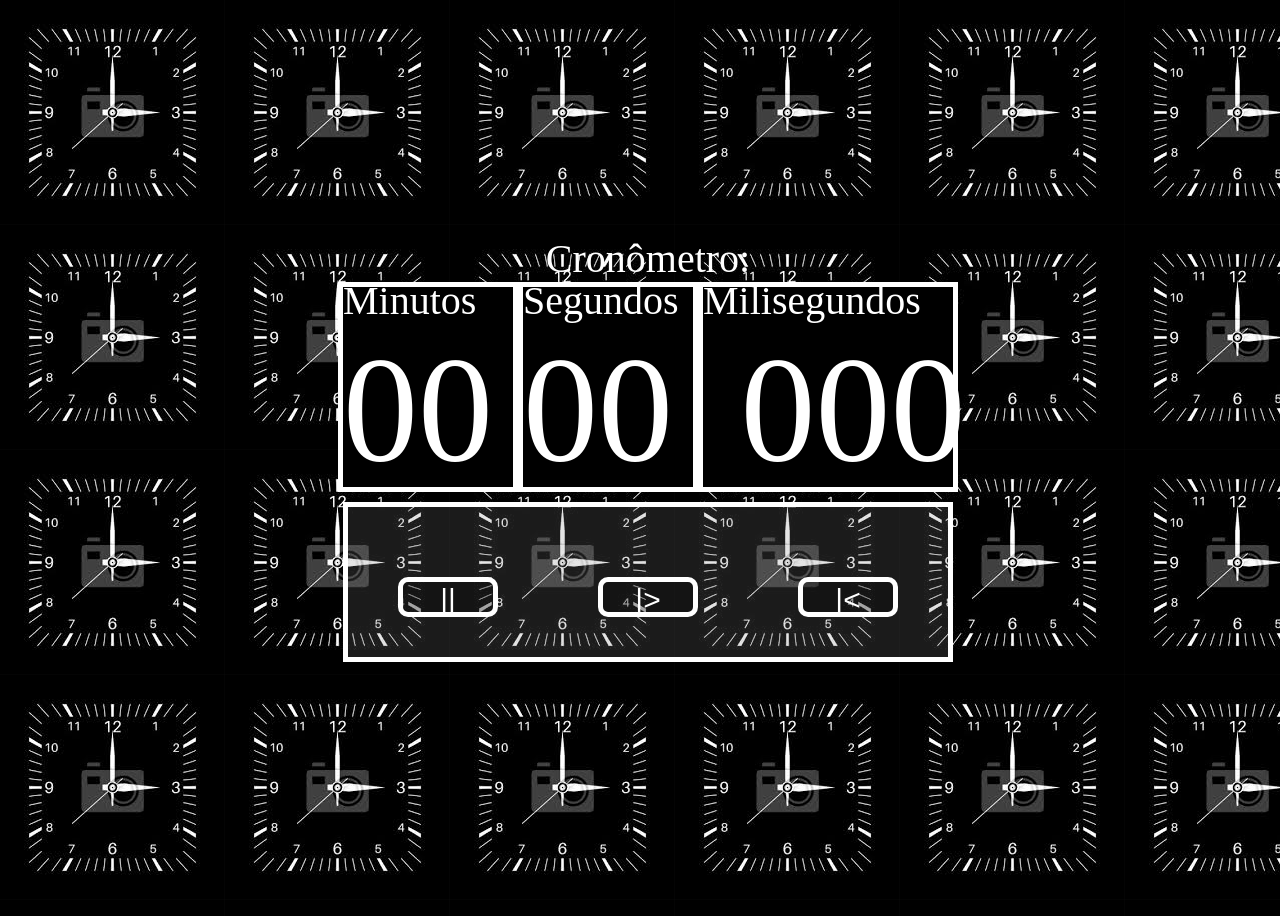
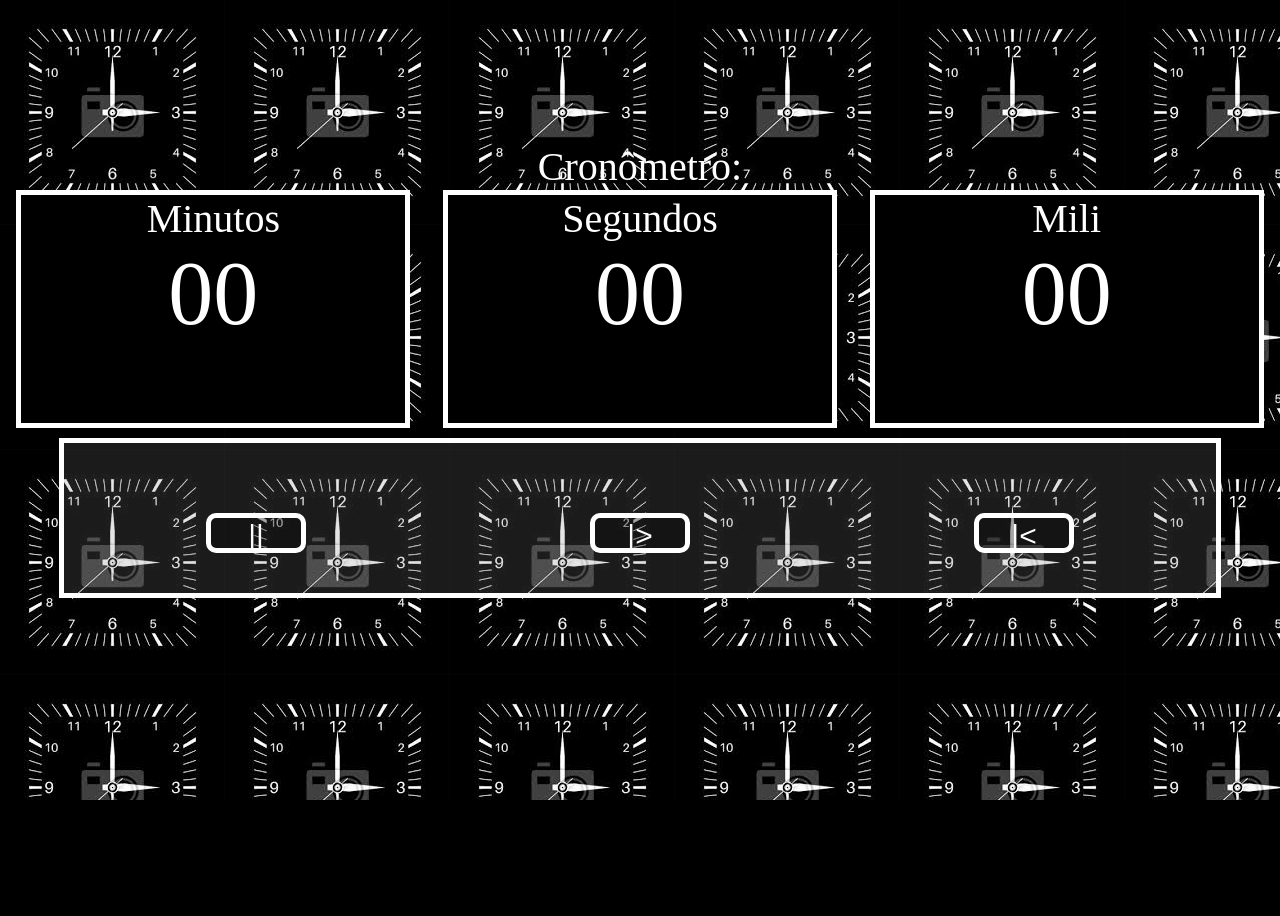
Before and after one commit to Rafael-Marcio/Projeto, a PHP site: page /index11.html in a window 1280 px wide. After the commit the page ends 800 px from the top, so only its background shows below. Run offline with PHP 8.4, Linux system fonts and the light colour scheme.

Commit message:
rafael-marcio

```diff
--- a/atividades/CSS/index11.css
+++ b/atividades/CSS/index11.css
@@ -1,7 +1,8 @@
 body{
     width: 100vw;
-    height: 900px;
+    height: 95vh;
     display: flex;
+    margin: 0;
     flex-direction: column;
     align-items: center;
     justify-content: center;
@@ -9,20 +10,20 @@ body{
     color: white;
 }
 main{
-    width: 620px;
-    height: 200px;
+    width: 100%;
+    height: 30%;
     display: flex;
     justify-content: space-around;
 }
 span{
-    width: 100px;
-    height: 300px;
-    font-size: 150px;
+    width: 100%;
+    height: 100%;
+    font-size: 90px;
     text-align: center !important;
 }
 .box{
-    width: 250px;
-    height: 200px;
+    width: 30%;
+    height: 100%;
     background-color: black;
     border: 5px solid white;
     display: flex;
@@ -31,9 +32,7 @@ span{
 }
 header{
     font-size: 40px;
-}
-#milisegundos{
-    width: 300px;
+    text-align: center;
 }
 button{
     width: 100px;
@@ -48,7 +47,7 @@ button{
     cursor: pointer;
 }
 .box1{
-    width: 600px;
+    width: 90%;
     height: 150px;
     background-color: rgba(128, 128, 128, 0.209);
     margin: 20px;
--- a/atividades/index11.html
+++ b/atividades/index11.html
@@ -21,8 +21,8 @@
             <span id="segundos">00</span>
         </div>
         <div class="box">
-            <header>Milisegundos</header>
-            <span id="milisegundos">000</span>
+            <header>Mili</header>
+            <span id="milisegundos">00</span>
         </div>
     </main>
     <div class="box1">
```
